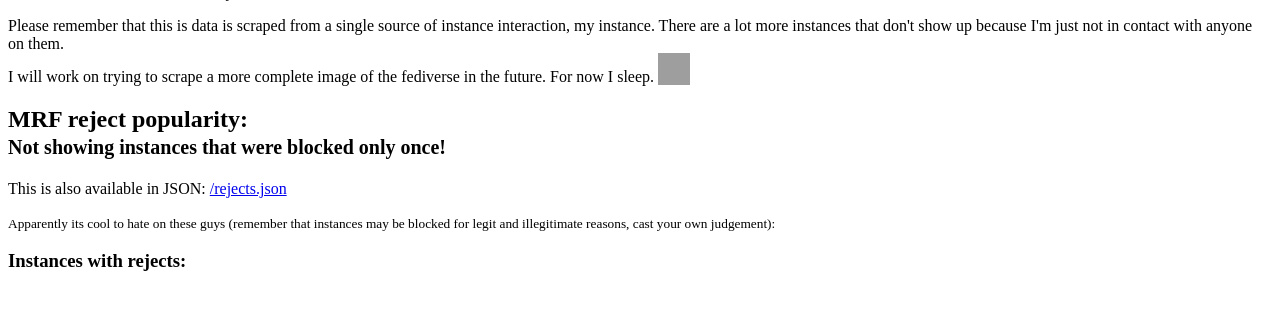
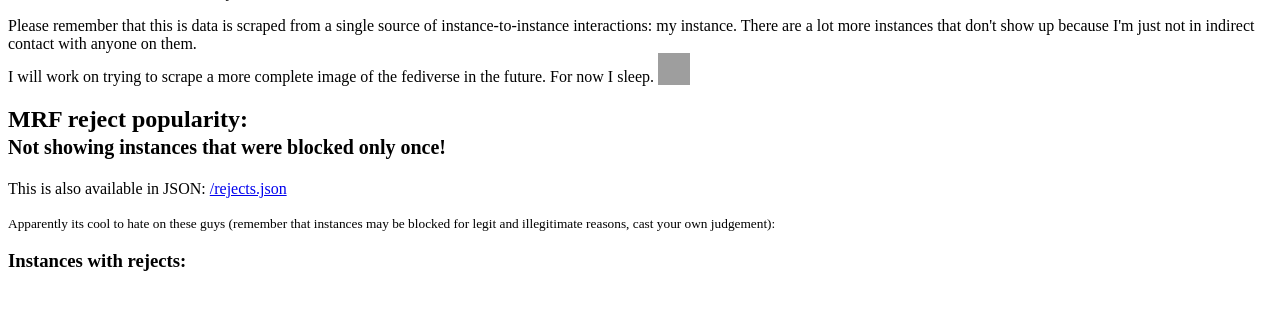
Before and after one commit to SharkyRawr/fedisus, a Flask app: template templates/simple_index.html in a window 1280 px wide. Shown: the part 199-509 px from the top of the page. Run offline with Flask 2, Linux system fonts and the light colour scheme; the template is opened without the code that fills it, so the values that code supplies are empty; grey boxes are pictures that could not be loaded.

Commit message:
Even more clarification

```diff
--- a/templates/simple_index.html
+++ b/templates/simple_index.html
@@ -11,8 +11,8 @@
 <p>Number of instances with MRF policies set: {{stats.nummrf}}</p>
 <p>Number of instances with MRF <i>reject</i> set: {{stats.numreject}}</p>
 
-<p>Please remember that this is data is scraped from a single source of instance interaction, my instance.
-    There are a lot more instances that don't show up because I'm just not in contact with anyone on them.<br>
+<p>Please remember that this is data is scraped from a single source of instance-to-instance interactions: my instance.
+    There are a lot more instances that don't show up because I'm just not in indirect contact with anyone on them.<br>
     I will work on trying to scrape a more complete image of the fediverse in the future. For now I sleep. <img src="https://pleroma.catgirl.biz/emoji/blobfox/blobfoxsleep.png" style="width:32px;height:32px;vertical-align: text-bottom;">
 </p>
 
```
